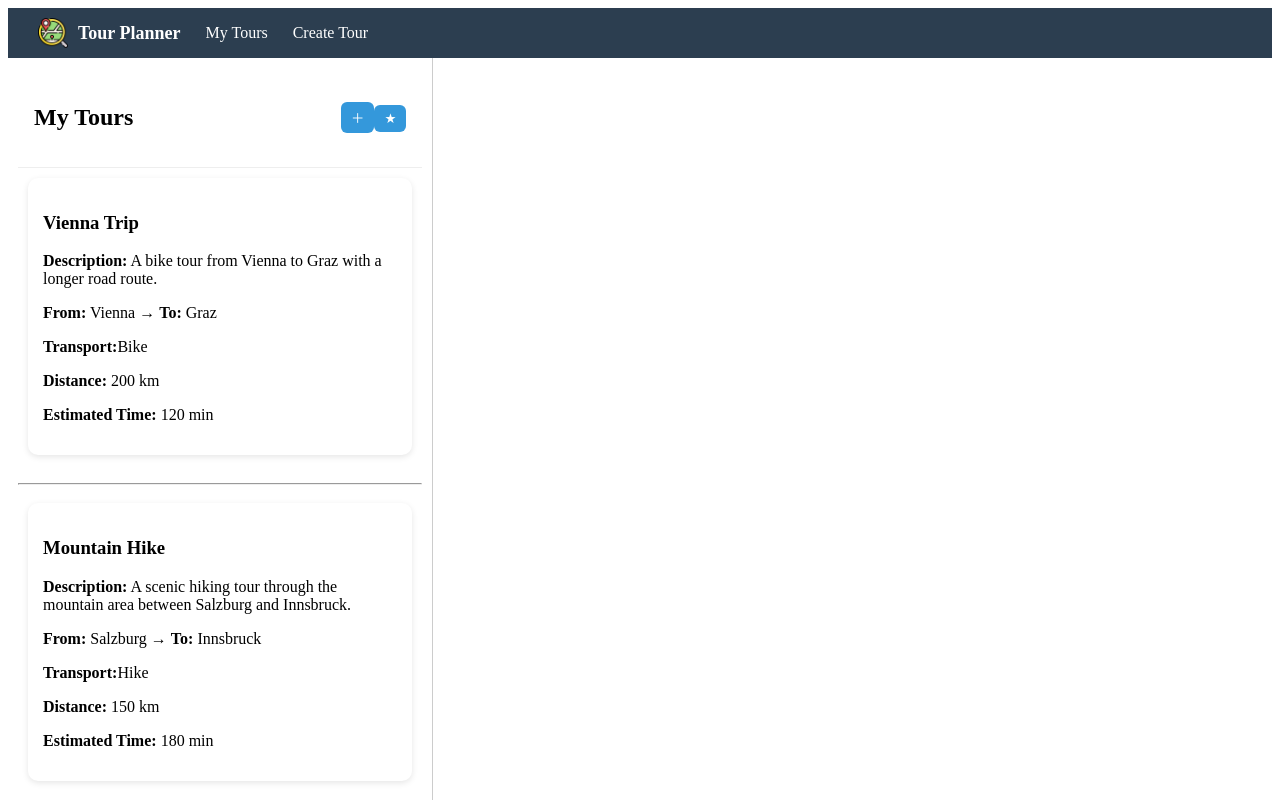
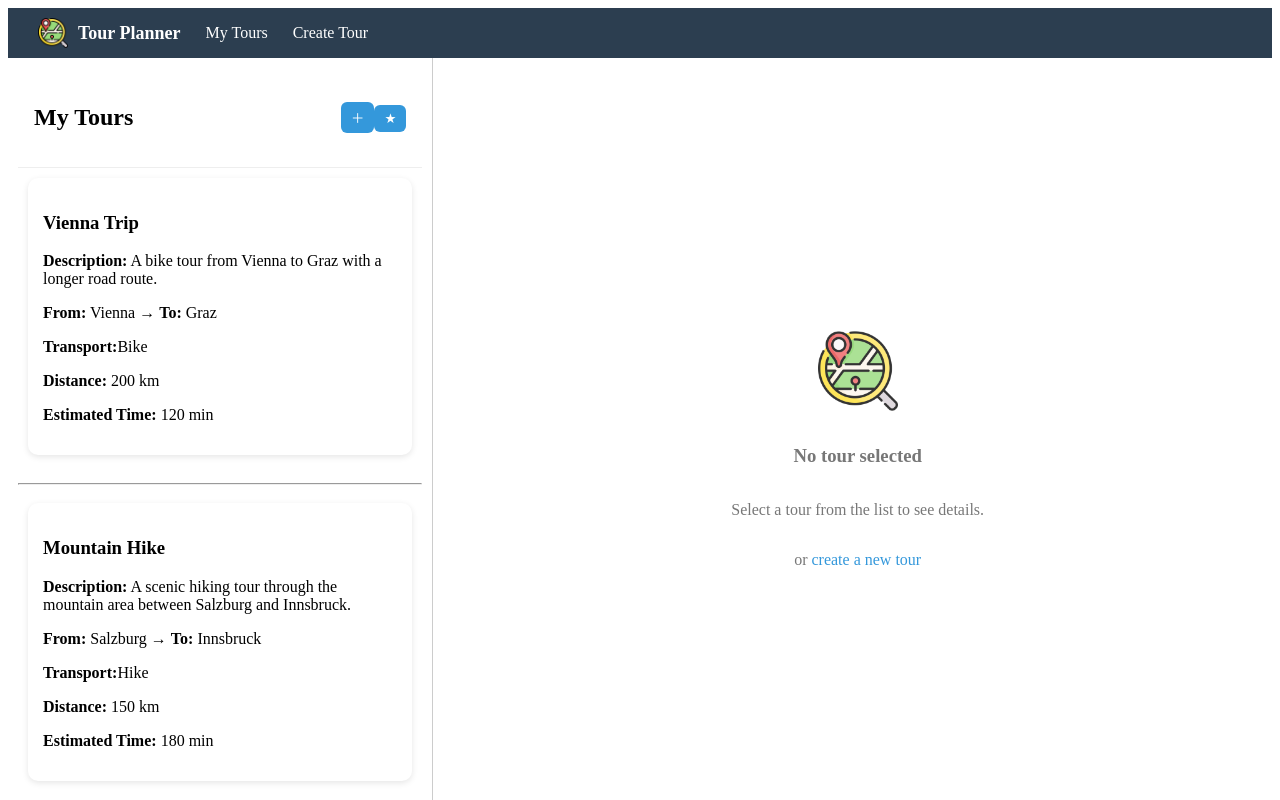
Before and after one commit to zeybera/tourplanner-frontend, an Angular app: page /tours in a window 1280 px wide. Shown: the top 800 px of the page. Built offline with nearby package versions, Linux system fonts and the light colour scheme.

Commit message:
improve layout: center empty state and enable scrolling only in tour list

```diff
--- a/src/app/features/tour/tour-overview/tour-overview.css
+++ b/src/app/features/tour/tour-overview/tour-overview.css
@@ -1,6 +1,6 @@
 .container {
   display: flex;
-  min-height: 100vh;
+  height: 100vh;
   gap: 10px;
 }
 
@@ -10,12 +10,17 @@
   min-width: 250px;
   border-right: 1px solid #ccc;
   padding: 10px;
+
+  overflow-y: auto;
 }
 
 /* RIGHT */
 .right {
   flex: 2;
   padding: 10px;
+
+  display: flex;
+  flex-direction: column;
 }
 
 /* MAP */
@@ -132,12 +137,12 @@
 
 
 .empty-state {
+  flex: 1;
   display: flex;
   flex-direction: column;
   align-items: center;
   justify-content: center;
 
-  height: 100%;
   text-align: center;
   color: #777;
 }
```
